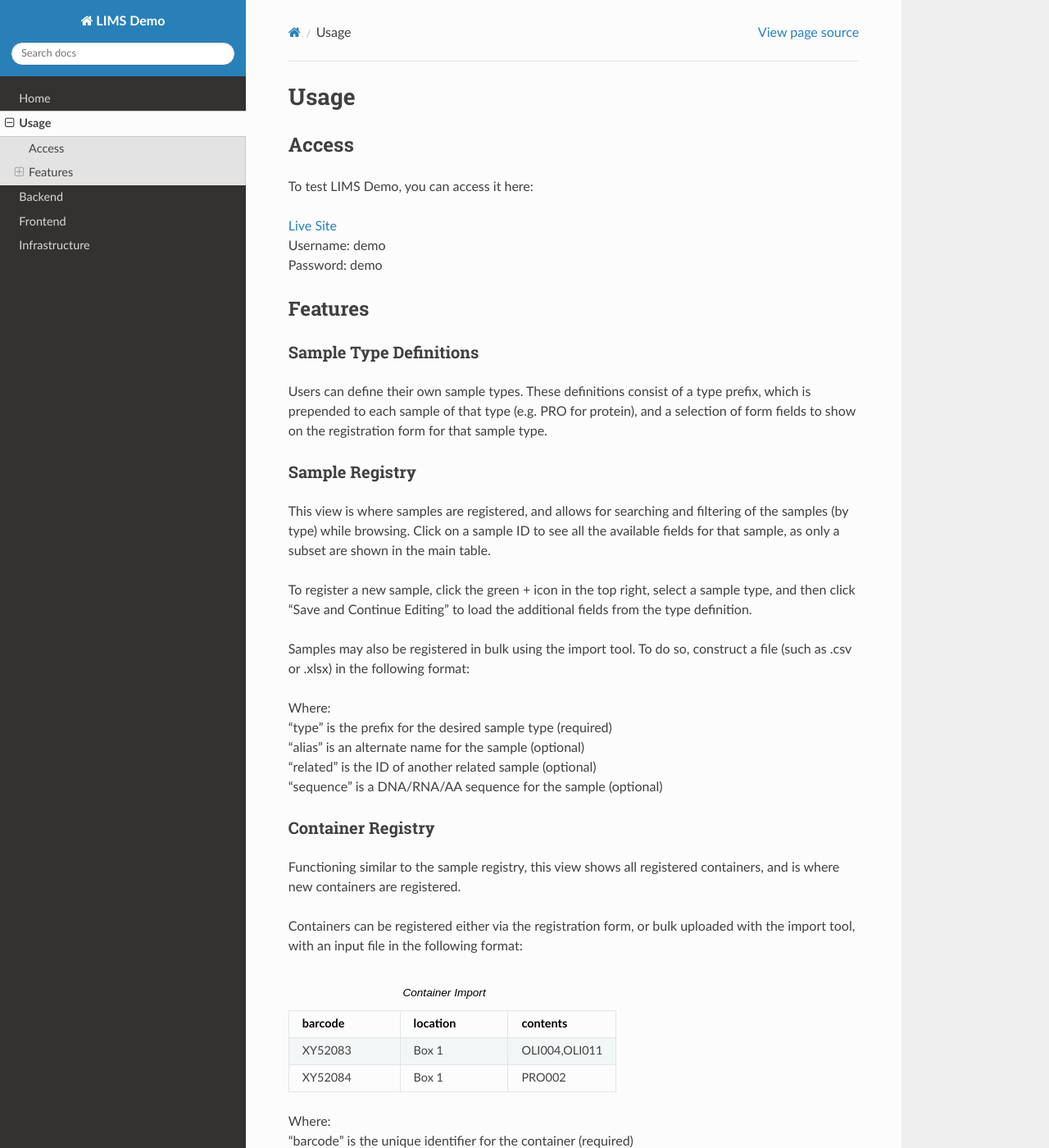
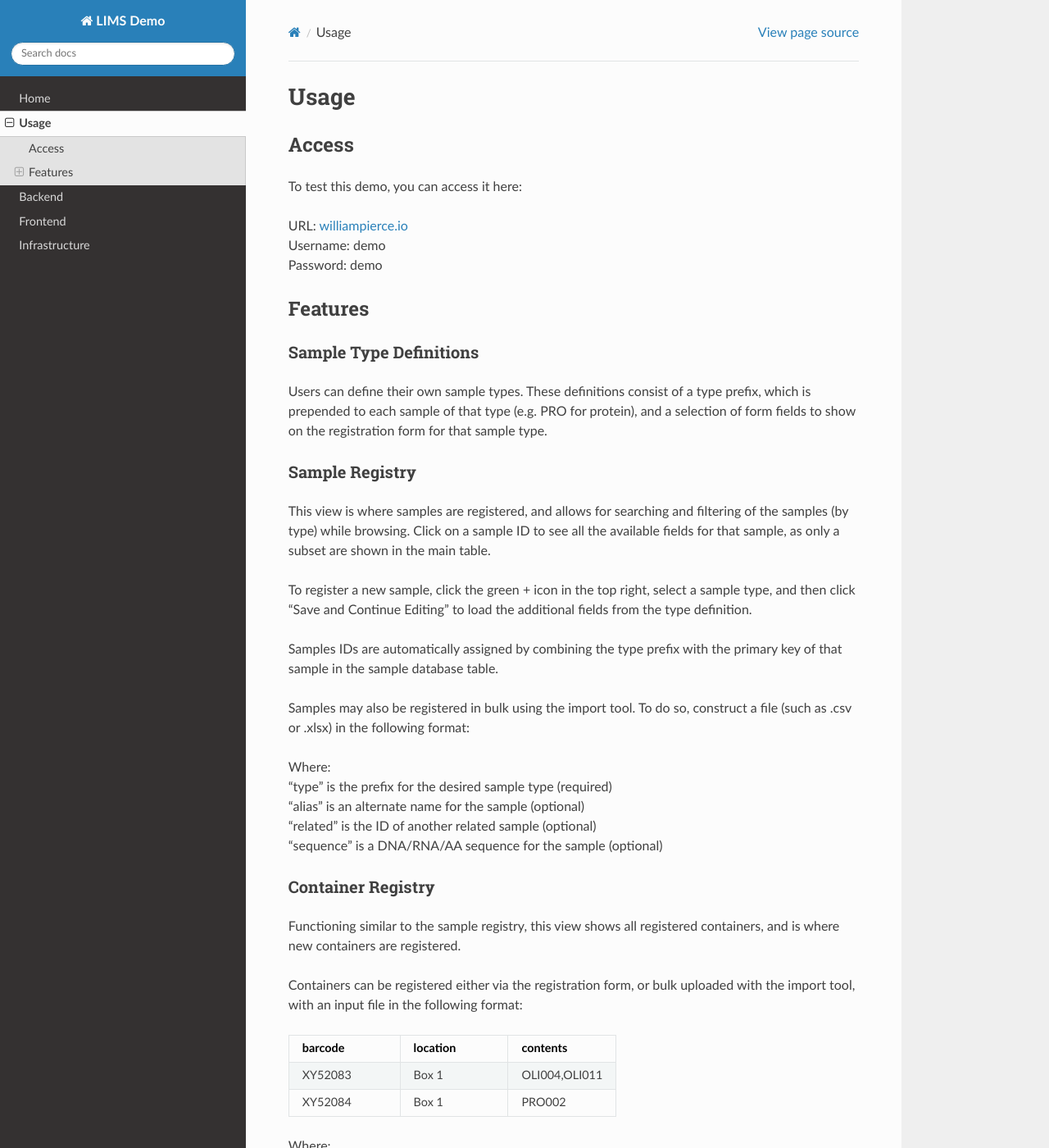
Before and after one commit to williamcpierce/lims-demo, a Sphinx documentation site: the page built from docs/usage.rst, in a window 1280 px wide and 1400 px high. Shown: the whole window at 82% size. Built offline with Sphinx 7.4.7 and the Read the Docs theme 2.0.0, drawn with Linux system fonts in a browser that asks for light colours.

Commit message:
Docs update

```diff
--- a/docs/usage.rst
+++ b/docs/usage.rst
@@ -4,9 +4,9 @@ Usage
 Access
 ------------
 
-To test LIMS Demo, you can access it here:
+To test this demo, you can access it here:
 
-| `Live Site <https://williampierce.io/>`_
+| URL: `williampierce.io <https://williampierce.io/>`_
 | Username: demo
 | Password: demo
 
@@ -32,6 +32,9 @@ To register a new sample, click the green + icon in the top right,
 select a sample type, and then click "Save and Continue Editing" to
 load the additional fields from the type definition.
 
+Samples IDs are automatically assigned by combining the type prefix
+with the primary key of that sample in the sample database table.
+
 Samples may also be registered in bulk using the import tool. To do so,
 construct a file (such as .csv or .xlsx) in the following format:
 
@@ -65,7 +70,7 @@ Containers can be registered either via the registration form, or
 bulk uploaded with the import tool, with an input file in the
 following format:
 
-.. list-table:: Container Import
+.. list-table::
    :widths: 34 33 33
    :header-rows: 1
 
```
Also changed, not shown: other parts of docs/usage.rst (+3 -1 lines).
